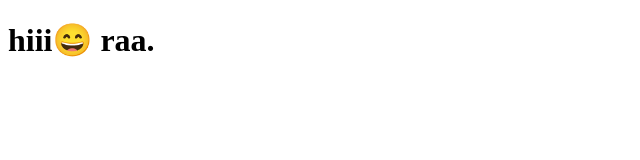
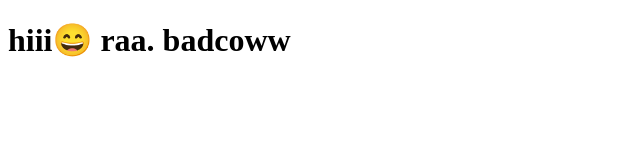
Before and after one commit to IMRAN-1036/clg, a plain HTML site: page index.html in a window 1280 px wide. Shown: the whole page, without its empty margins (0-640 px from the left). Drawn offline with Linux system fonts and the light colour scheme.

Commit message:
Update index.html

```diff
--- a/index.html
+++ b/index.html
@@ -6,6 +6,6 @@
     <title>Document</title>
   </head>
   <body>
-    <h1>hiii😄 raa.</h1>
+    <h1>hiii😄 raa. badcoww</h1>
   </body>
 </html>
```
